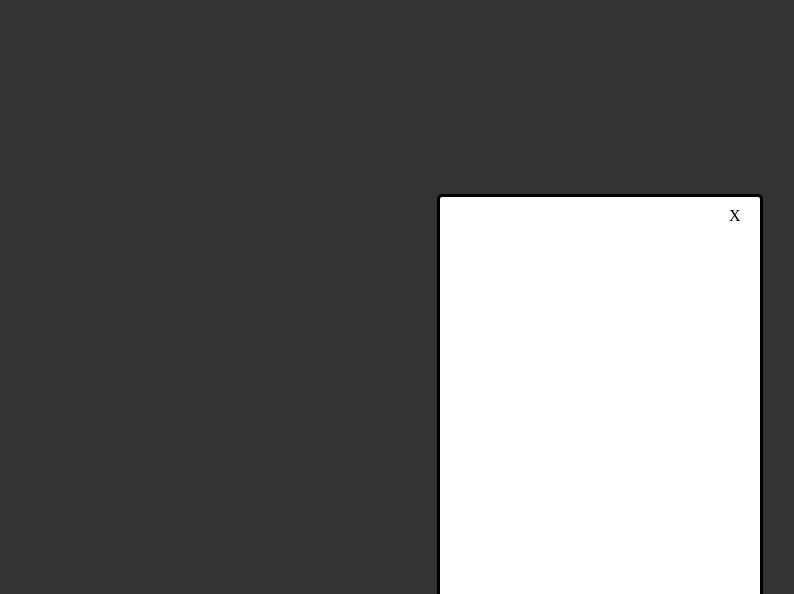
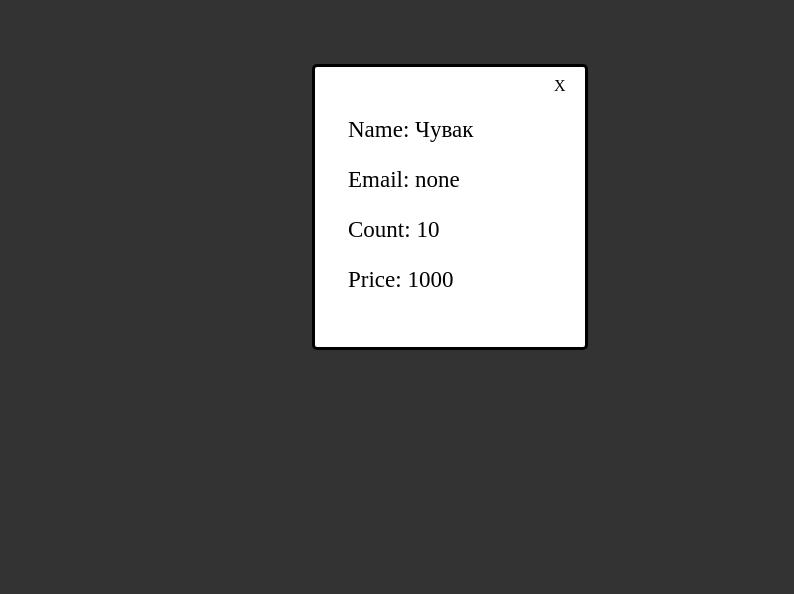
Before and after one commit to IljaNovo/ProductsTable, a plain HTML site: page index.html in a window 1280 px wide. Both pictures are taken after a click on the input "Edit". Shown: the part 206-800 px from the top of the page, without its empty margins (203-997 px from the left). Drawn offline with nearby package versions, Linux system fonts and the light colour scheme.

Commit message:
add style edit modal

```diff
--- a/index.html
+++ b/index.html
@@ -91,6 +91,22 @@
     </div>
     <div id="edit_modal_form">
       <span id="edit_modal_close">X</span>
+        <div class="info-block">
+            <label>Name:</label>
+            <span clas="name">Чувак</span>
+        </div>
+        <div class="info-block">
+            <label>Email:</label>
+            <span clas="email">none</span>
+        </div>
+        <div class="info-block">
+            <label>Count:</label>
+            <span clas="count">10</span>
+        </div>
+        <div class="info-block">
+            <label>Price:</label>
+            <span clas="price">1000</span>
+        </div>
     </div>
     <div id="overlay"></div>
 </body>
--- a/sctipt/modalWindowActivate.js
+++ b/sctipt/modalWindowActivate.js
@@ -5,6 +5,7 @@ $(document).ready(function() {
     $('input[type="submit"][name="edit"]')
         .add('input[type="submit"][name="delete"]')
         .add('input[type="submit"][name="add"]')
+        .add('#products .name-product')
         .click(function(event) {
         event.preventDefault();
 
@@ -21,6 +22,10 @@ $(document).ready(function() {
                 nameForm = "#add_new_modal_form";
                 nameClose = '#add_new_modal_close';
                 break;
+            default:
+                nameForm = "#edit_modal_form";
+                nameClose = "#edit_modal_close";
+                break;
         }
         closeGenerate();
 
@@ -31,7 +36,6 @@ $(document).ready(function() {
 					.animate({opacity: 1, top: '50%'}, 200);
 		});
 	});
-
 
     function closeGenerate() {
 	   $("#overlay")
--- a/style/modalWindow.css
+++ b/style/modalWindow.css
@@ -13,8 +13,10 @@
 }
 
 #edit_modal_form {
-    width: 300px;
-	height: 400px;
+    width: 250px;
+	height: 210px;
+    margin-top: -130px;
+	margin-left: -125px;
 }
 
 #delete_modal_form,
@@ -126,3 +128,13 @@ input[name="NoButton"] {
     margin-left: 17px;
     margin-top: 7px;
 }
+
+#edit_modal_form {
+    padding-top: 50px;
+}
+
+#edit_modal_form .info-block {
+    margin-left: 23px;
+    margin-bottom: 24px;
+    font-size: 23px;
+}
```
